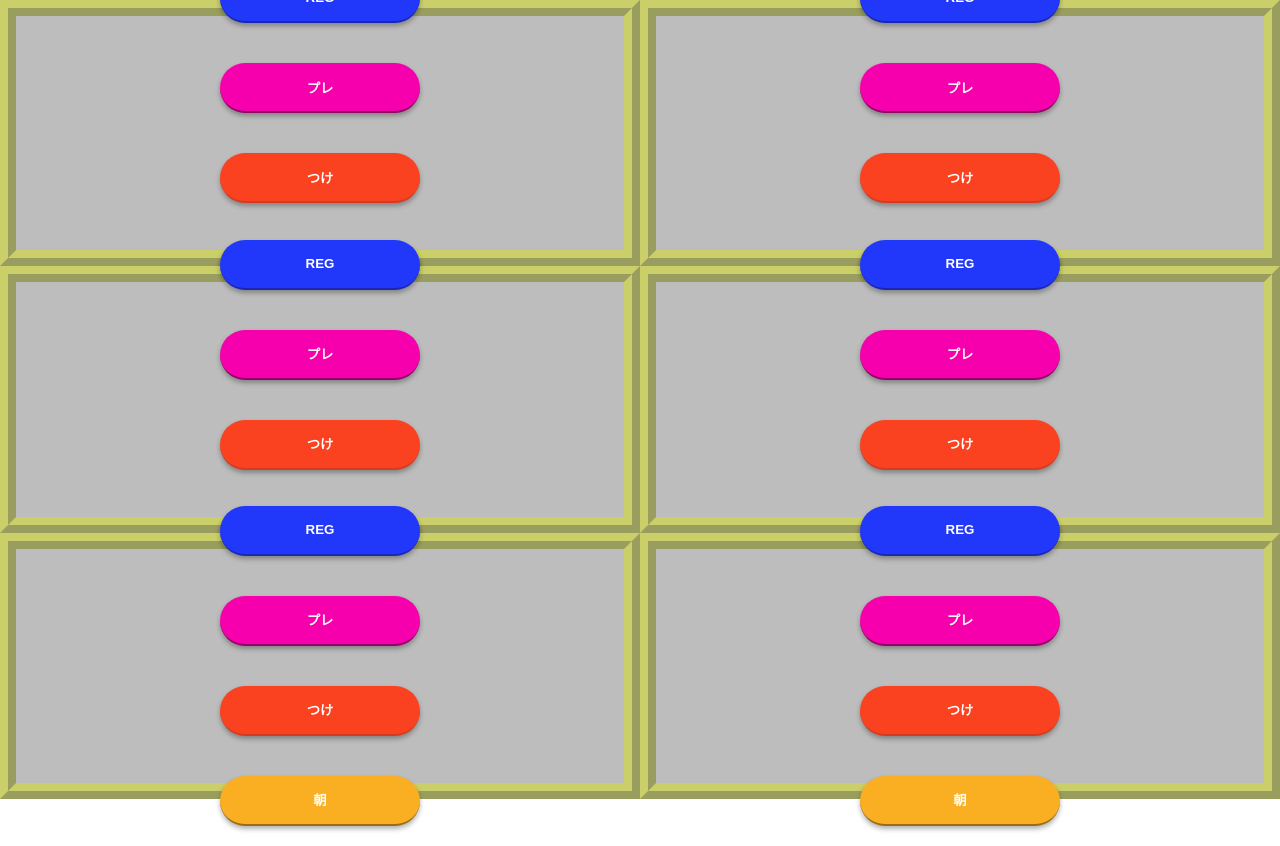
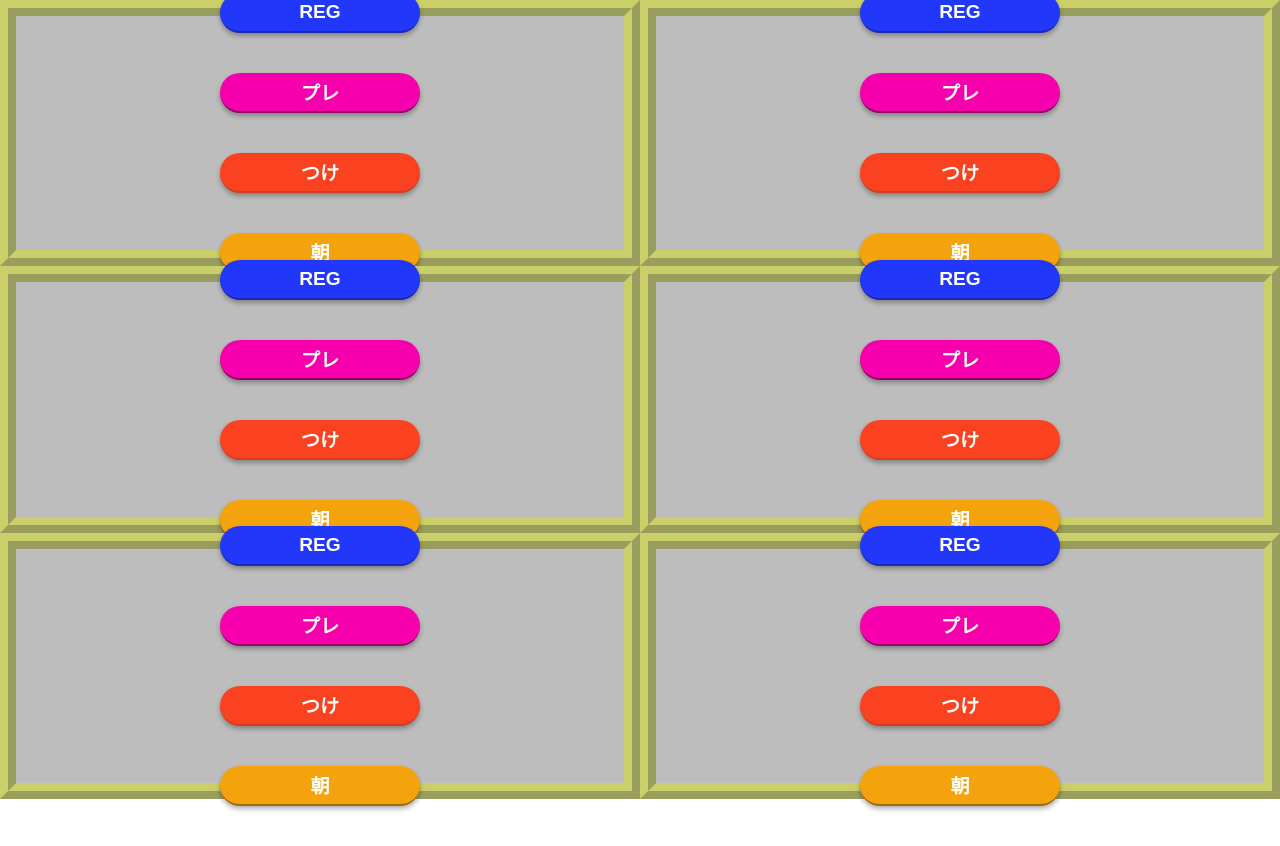
Before and after one commit to M-Y-code/men-timer, a Next.js app: page / in a window 1280 px wide. Built offline with nearby package versions, Linux system fonts and the light colour scheme.

Commit message:
css調整

```diff
--- a/components/AsaButton.module.scss
+++ b/components/AsaButton.module.scss
@@ -1,10 +1,11 @@
 .btn {
   width: 200px;
-  height: 50px;
+  height: 40px;
   margin: 20px;
   color: #fff;
+  font-size: 1.2rem;
   font-weight: bold;
-  background-color: #faae21;
+  background-color: #f5a30c;
   border: none;
   border-radius: 100vh;
   box-shadow: 0 3px 5px rgba(0, 0, 0, 0.3);
--- a/components/CountDown.module.scss
+++ b/components/CountDown.module.scss
@@ -77,6 +77,7 @@
       width: 75px;
       height: 75px;
       color: #fff;
+      font-size: 1.1rem;
       font-weight: bold;
       background-color: #2ad0fa;
       border: none;
@@ -99,6 +100,7 @@
         height: 50px;
         margin-bottom: 20px;
         color: #fff;
+        font-size: 1.1rem;
         font-weight: bold;
         background-color: #fc3535;
         border: none;
@@ -111,6 +113,7 @@
         height: 50px;
         margin-bottom: 20px;
         color: #fff;
+        font-size: 1.1rem;
         font-weight: bold;
         background-color: #f7872c;
         border: none;
@@ -123,6 +126,7 @@
         height: 50px;
         margin-bottom: 20px;
         color: #fff;
+        font-size: 1.1rem;
         font-weight: bold;
         background-color: #5afa2a;
         border: none;
@@ -134,6 +138,7 @@
         width: 75px;
         height: 50px;
         color: #fff;
+        font-size: 1.1rem;
         font-weight: bold;
         background-color: #2ad0fa;
         border: none;
--- a/components/PreButton.module.scss
+++ b/components/PreButton.module.scss
@@ -1,8 +1,9 @@
 .btn {
   width: 200px;
-  height: 50px;
+  height: 40px;
   margin: 20px;
   color: #fff;
+  font-size: 1.2rem;
   font-weight: bold;
   background-color: #f500ac;
   border: none;
--- a/components/RegButton.module.scss
+++ b/components/RegButton.module.scss
@@ -1,8 +1,9 @@
 .btn {
   width: 200px;
-  height: 50px;
+  height: 40px;
   margin: 20px;
   color: #fff;
+  font-size: 1.2rem;
   font-weight: bold;
   background-color: #2137fa;
   border: none;
--- a/components/TukeButton.module.scss
+++ b/components/TukeButton.module.scss
@@ -1,8 +1,9 @@
 .btn {
   width: 200px;
-  height: 50px;
+  height: 40px;
   margin: 20px;
   color: #fff;
+  font-size: 1.2rem;
   font-weight: bold;
   background-color: #fa4221;
   border: none;
```
